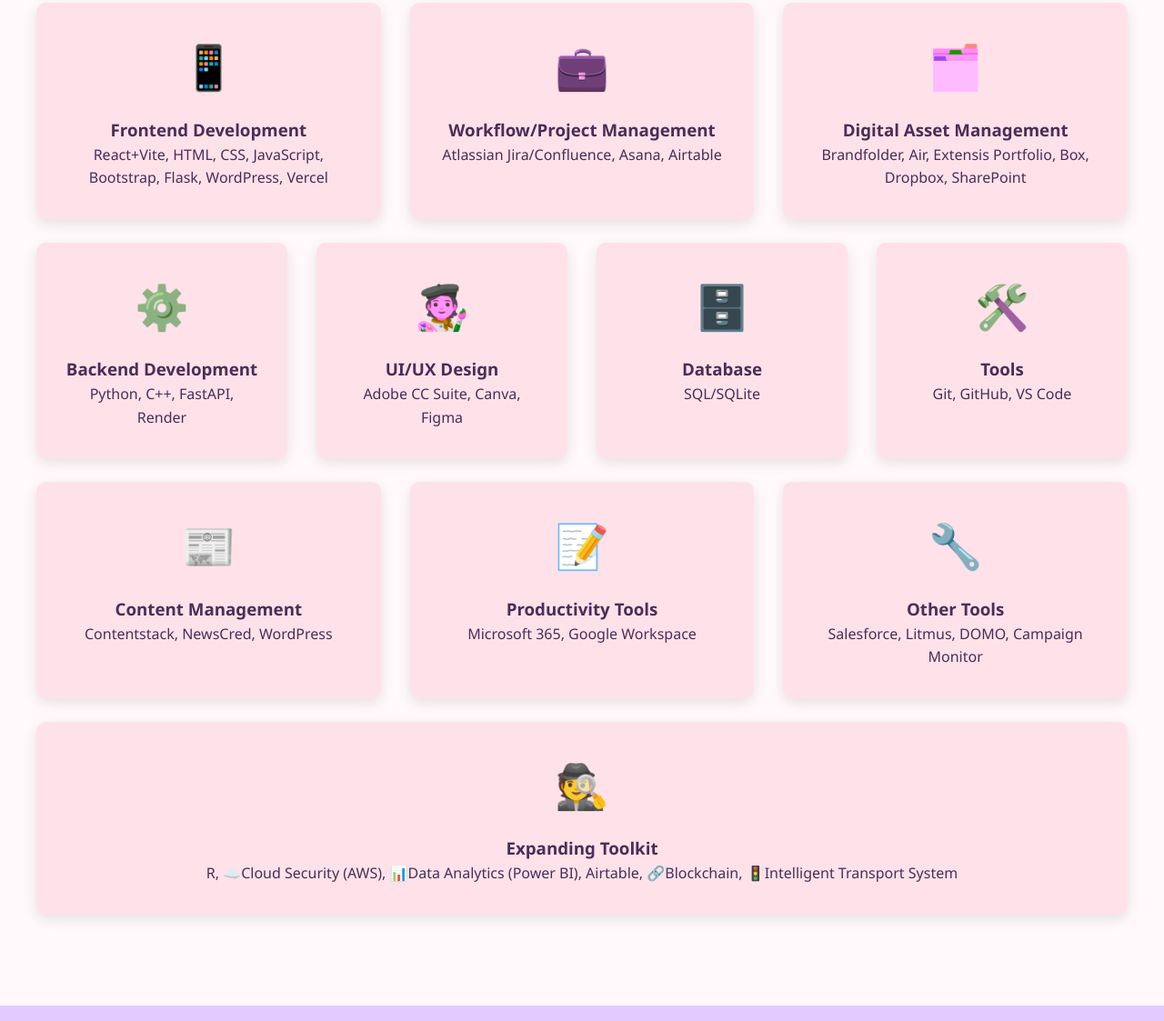
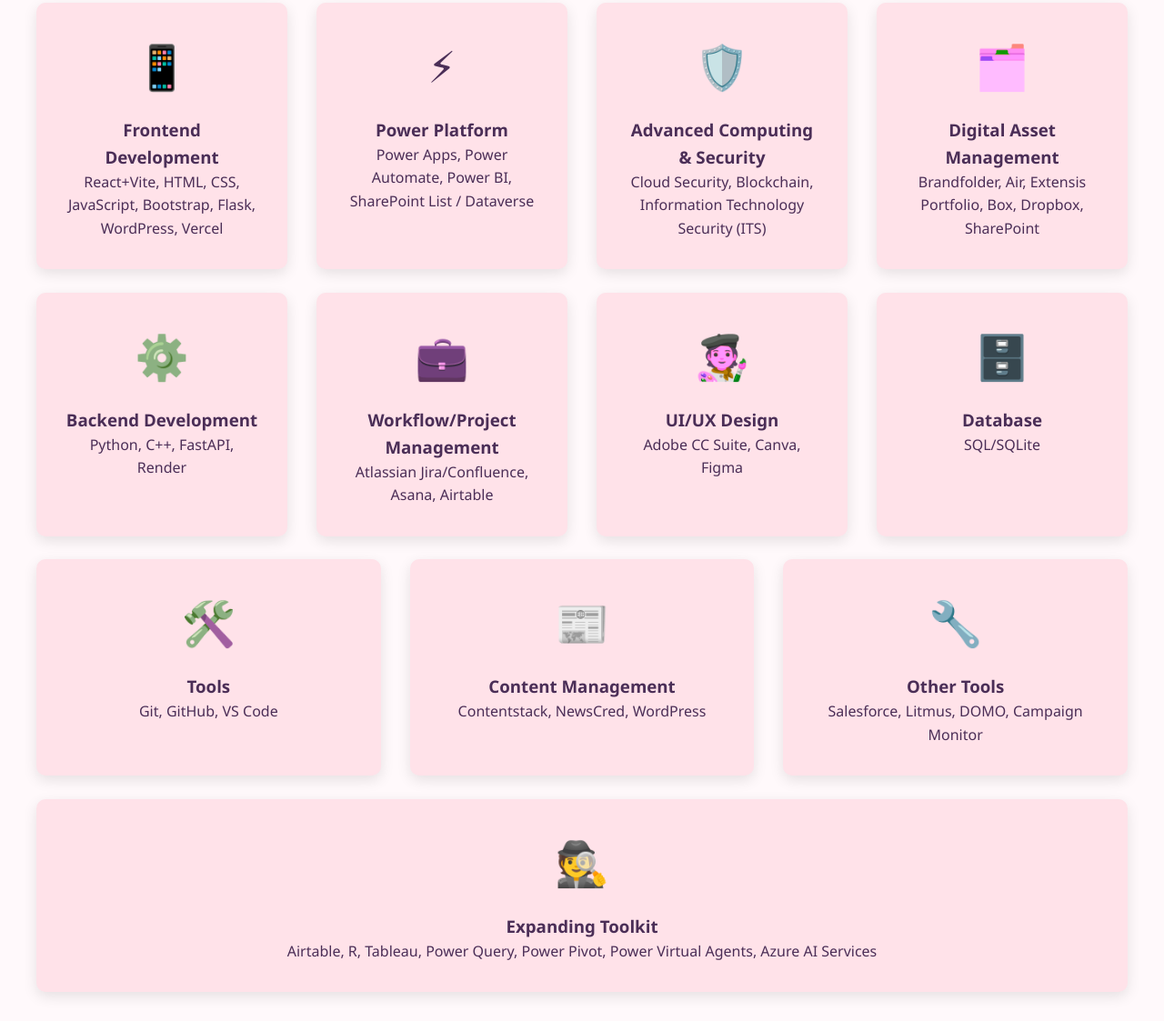
Before and after one commit to Rebeccavix/myportfolio, a plain HTML site: page index.html in a window 1280 px wide. Shown: the part 1674-2797 px from the top of the page at 91% size. Drawn offline with Linux system fonts and the light colour scheme.

Commit message:
Update index.html

```diff
--- a/index.html
+++ b/index.html
@@ -433,19 +433,20 @@
                     </center>
                 </div>
                 <div class="about-text">
-                    <p>I'm a Master of Software Engineering student at Yoobee Colleges, passionate about creating
+                    <p>I'm a Master of Software Engineering student graduating in April 2026, passionate about creating
                         thoughtful, inclusive technology. I’m building skills in Python and C++, with a growing focus on
                         AI/ML, Data Analysis, Cloud Security, Automation, and Digital Asset Management to support the
-                        effective organisation and
-                        accessibility of digital content. My interests lie in projects that blend cultural awareness,
-                        creativity, and
-                        user-centred design. Whether I’m refining technical language, designing intuitive interfaces,
+                        effective organisation and accessibility of digital content. My interests lie in projects that
+                        blend cultural awareness,
+                        creativity, and user-centred design. Whether I’m refining technical language, designing
+                        intuitive interfaces,
                         or structuring digital systems for long-term impact, I aim to make tech feel human—and genuinely
                         useful. </p>
                     <br>
                     <p>
-                        For my Master of Software Engineering capstone, I created a Service and Excellence Award
-                        Automation system powered by Microsoft Power Platform—combining Power Apps, Power Automate, and
+                        For my Master of Software Engineering capstone, I created a <b>Service and Excellence Award
+                            Automation</b> system powered by Microsoft Power Platform—combining Power Apps, Power
+                        Automate, and
                         Power BI to streamline nominations, approvals, and performance insights. </p>
                     <br>
                     <p>
@@ -480,9 +481,14 @@
                     <p>React+Vite, HTML, CSS, JavaScript, Bootstrap, Flask, WordPress, Vercel</p>
                 </div>
                 <div class="skill-card">
-                    <div class="skill-icon"><span style="filter: hue-rotate(270deg);">💼</span></div>
-                    <h3>Workflow/Project Management</h3>
-                    <p>Atlassian Jira/Confluence, Asana, Airtable</p>
+                    <div class="skill-icon">⚡</div>
+                    <h3>Power Platform</h3>
+                    <p>Power Apps, Power Automate, Power BI, SharePoint List / Dataverse</p>
+                </div>
+                <div class="skill-card">
+                    <div class="skill-icon"><span>🛡️</span></div>
+                    <h3>Advanced Computing & Security</h3>
+                    <p>Cloud Security, Blockchain, Information Technology Security (ITS)</p>
                 </div>
                 <div class="skill-card">
                     <div class="skill-icon"><span style="filter: hue-rotate(270deg);">🗂️</span>
@@ -499,6 +505,11 @@
                     <p>Python, C++, FastAPI, Render</p>
                 </div>
                 <div class="skill-card">
+                    <div class="skill-icon"><span style="filter: hue-rotate(270deg);">💼</span></div>
+                    <h3>Workflow/Project Management</h3>
+                    <p>Atlassian Jira/Confluence, Asana, Airtable</p>
+                </div>
+                <div class="skill-card">
                     <div class="skill-icon"><span style="filter: hue-rotate(270deg);">🧑‍🎨</span>
                     </div>
                     <h3>UI/UX Design</h3>
@@ -509,23 +520,18 @@
                     <h3>Database</h3>
                     <p>SQL/SQLite</p>
                 </div>
+            </div>
+            <br>
+            <div class="skills-grid">
                 <div class="skill-card">
                     <div class="skill-icon"><span style="filter: hue-rotate(270deg);">🛠️</span></div>
                     <h3>Tools</h3>
                     <p>Git, GitHub, VS Code</p>
                 </div>
-            </div>
-            <br>
-            <div class="skills-grid">
                 <div class="skill-card">
                     <div class="skill-icon">📰</div>
                     <h3>Content Management</h3>
                     <p>Contentstack, NewsCred, WordPress</p>
-                </div>
-                <div class="skill-card">
-                    <div class="skill-icon">📝</div>
-                    <h3>Productivity Tools</h3>
-                    <p>Microsoft 365, Google Workspace</p>
                 </div>
                 <div class="skill-card">
                     <div class="skill-icon">🔧</div>
@@ -538,9 +544,7 @@
                 <div class="skill-card">
                     <div class="skill-icon">🕵️</div>
                     <h3>Expanding Toolkit</h3>
-                    <p>R, ☁️Cloud Security (AWS), 📊Data Analytics (Power BI), Airtable, 🔗Blockchain,
-                        🚦Intelligent
-                        Transport System
+                    <p>Airtable, R, Tableau, Power Query, Power Pivot, Power Virtual Agents, Azure AI Services
                     </p>
                 </div>
             </div>
```
